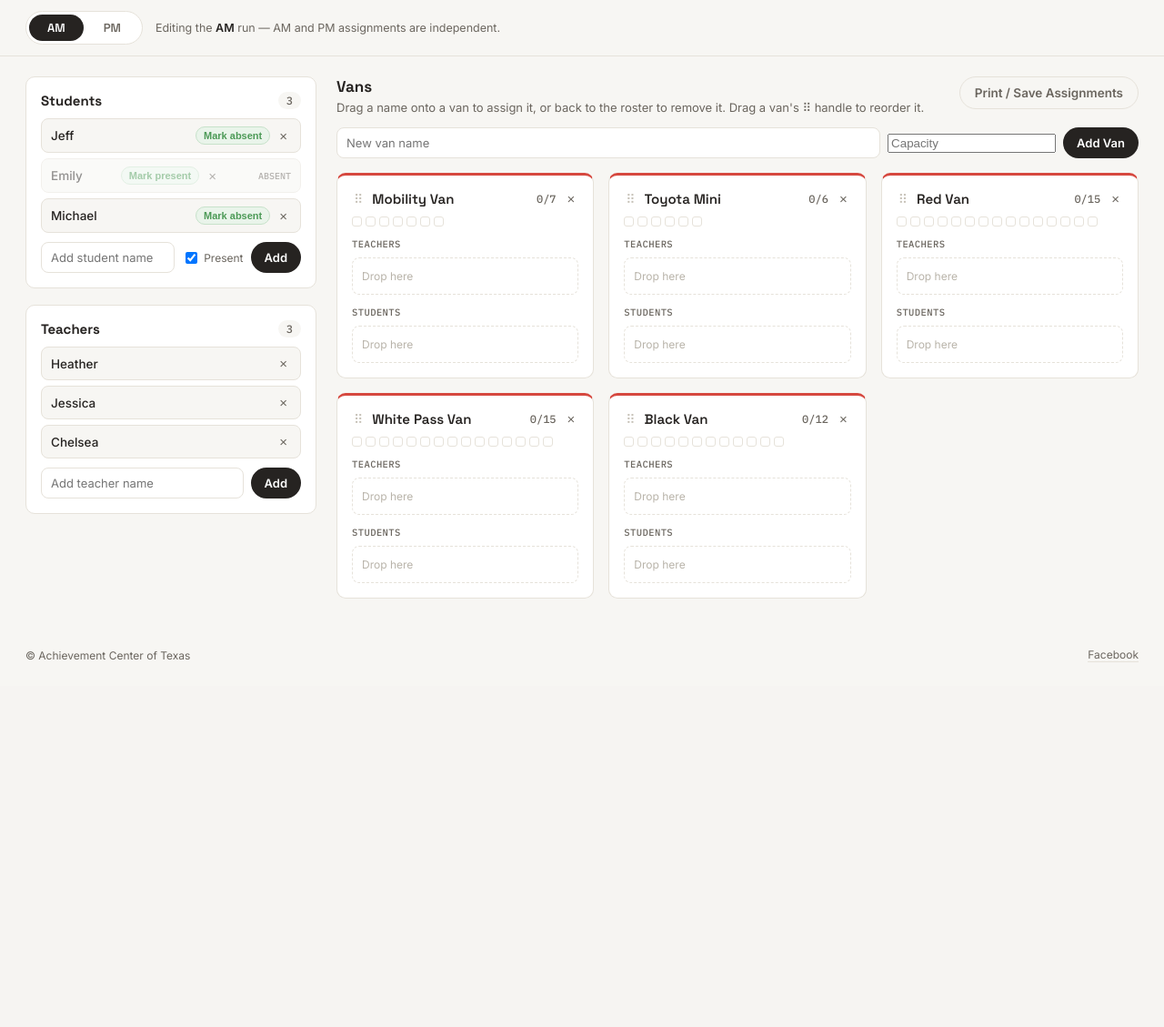
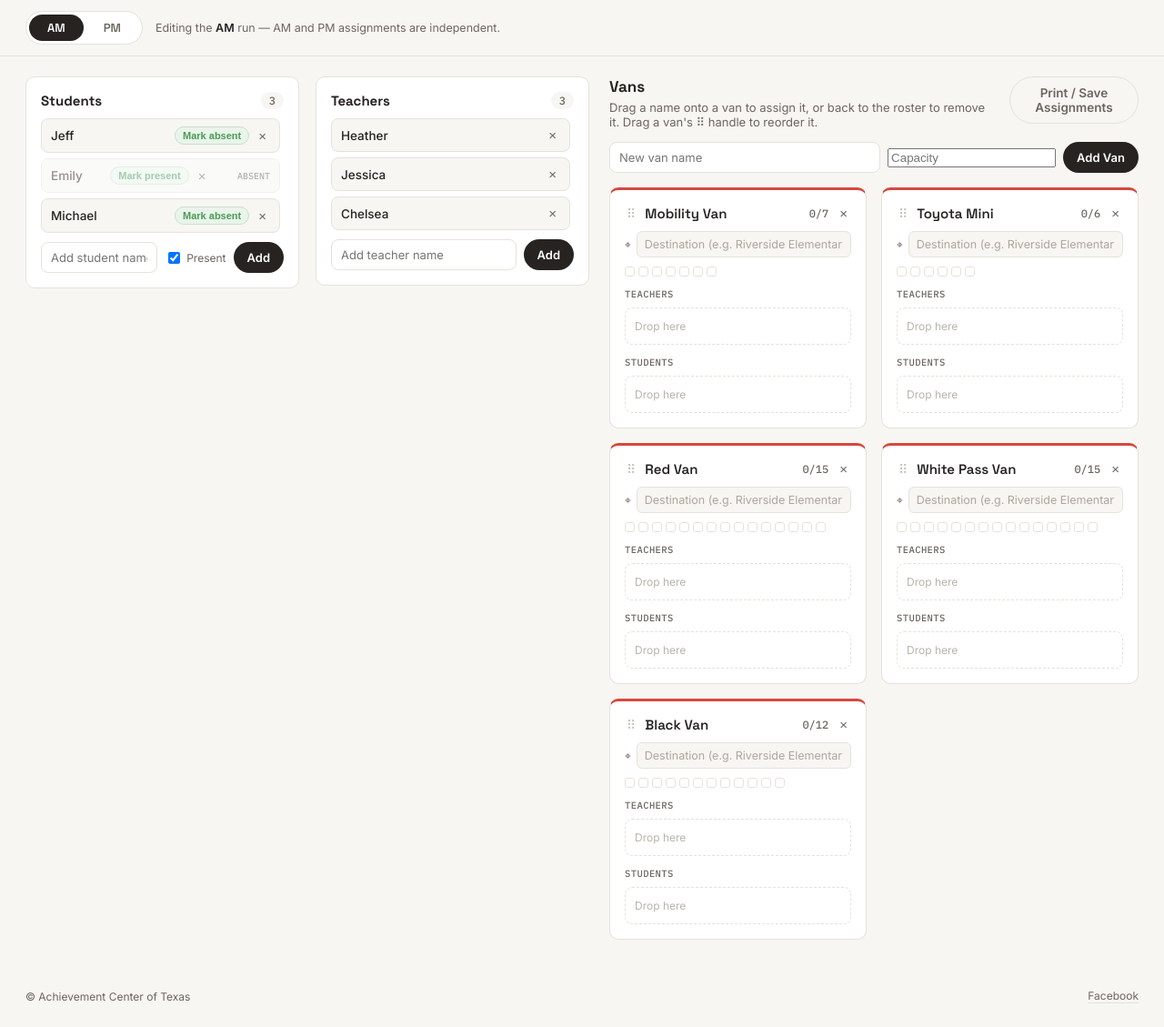
Before and after one commit to drew081705-bit/CompletedACTAppUI, a Flask app: page / in a window 1280 px wide. Shown: the part 73-1202 px from the top of the page at 91% size. Before the commit the page ends 801 px from the top, so only its background shows below. Run offline with Flask 3, Linux system fonts and the light colour scheme; data comes from the database, SQL or seed files in the repository; data that the repository does not hold is empty.

Commit message:
Add van destinations, side-by-side roster, scrollable lists

```diff
--- a/app.py
+++ b/app.py
@@ -29,6 +29,7 @@ class Van(db.Model):
     name = db.Column(db.String(80), unique=True, nullable=False)
     capacity = db.Column(db.Integer, nullable=False)
     order_index = db.Column(db.Integer, nullable=False, default=0)
+    destination = db.Column(db.String(200), nullable=False, default="")
 
 
 class Student(db.Model):
@@ -259,6 +260,15 @@ def reorder_vans(ordered_names):
     db.session.commit()
 
 
+def set_van_destination(van_name, destination):
+    van = Van.query.filter_by(name=van_name).first()
+    if van is None:
+        return f"{van_name} does not exist."
+    van.destination = (destination or "").strip()
+    db.session.commit()
+    return f"Destination for {van_name} updated."
+
+
 # ──────────────────────────────────────────────────────────────
 # STATE SERIALIZATION — always returns BOTH periods at once, so the
 # frontend can switch between AM/PM instantly without a round trip,
@@ -279,6 +289,7 @@ def get_state():
         pm_teachers = [t.name for t in teachers if t.pm_van_id == v.id]
         van_data[v.name] = {
             "capacity": v.capacity,
+            "destination": v.destination or "",
             "am": {
                 "students": am_students,
                 "teachers": am_teachers,
@@ -443,6 +454,13 @@ def api_reorder_vans():
     return jsonify({"message": "Van order updated.", "state": get_state()})
 
 
+@app.route("/api/set_van_destination", methods=["POST"])
+def api_set_van_destination():
+    data = request.get_json()
+    message = set_van_destination(data["name"], data.get("destination", ""))
+    return jsonify({"message": message, "state": get_state()})
+
+
 @app.route("/api/reset", methods=["POST"])
 def api_reset():
     reset_assignments()
--- a/static/script.js
+++ b/static/script.js
@@ -2,6 +2,7 @@ const state = { students: {}, teachers: {}, vans: {} };
 let currentPeriod = 'AM';
 let sortables = [];
 let isDragging = false;
+let isEditingDestination = false;
 let lastStateJSON = null;
 let pollTimer = null;
 const POLL_INTERVAL_MS = 3000;
@@ -218,6 +219,38 @@ function renderUI() {
     header.appendChild(headerRight);
 
     card.appendChild(header);
+
+    const destinationRow = document.createElement('div');
+    destinationRow.className = 'van-card__destination';
+    const destIcon = document.createElement('span');
+    destIcon.className = 'van-card__destination-icon';
+    destIcon.textContent = '⌖';
+    destIcon.title = 'Destination';
+    destinationRow.appendChild(destIcon);
+    const destInput = document.createElement('input');
+    destInput.type = 'text';
+    destInput.placeholder = 'Destination (e.g. Riverside Elementary)';
+    destInput.value = van.destination || '';
+    destInput.autocomplete = 'off';
+    destInput.addEventListener('focus', () => {
+      isEditingDestination = true;
+    });
+    destInput.addEventListener('blur', async () => {
+      isEditingDestination = false;
+      const newValue = destInput.value.trim();
+      if (newValue === (van.destination || '')) return; // unchanged, skip the round trip
+      const res = await api('set_van_destination', { name: vanName, destination: newValue });
+      showMessage(res.message, looksLikeError(res.message));
+      render(res.state);
+    });
+    destInput.addEventListener('keydown', (e) => {
+      if (e.key === 'Enter') {
+        e.preventDefault();
+        destInput.blur();
+      }
+    });
+    destinationRow.appendChild(destInput);
+    card.appendChild(destinationRow);
 
     const strip = document.createElement('div');
     strip.className = 'seat-strip';
@@ -443,7 +476,7 @@ function setSyncStatus(status) {
 }
 
 async function pollState() {
-  if (isDragging) return; // don't yank a list out from under an active drag
+  if (isDragging || isEditingDestination) return; // don't disrupt an active drag or edit
 
   try {
     const newState = await fetchState();
@@ -500,6 +533,9 @@ function buildPeriodSection(periodName, periodKeyName) {
     const periodData = van[periodKeyName];
     html += `<div class="print-van">`;
     html += `<h2>${escapeHtml(vanName)} <span class="print-occ">(${periodData.occupants}/${van.capacity})</span></h2>`;
+    if (van.destination) {
+      html += `<p class="print-destination">Destination: ${escapeHtml(van.destination)}</p>`;
+    }
 
     html += `<h3>Teachers</h3><ul>`;
     html += periodData.teachers.length
--- a/static/style.css
+++ b/static/style.css
@@ -225,17 +225,39 @@ body {
 
 .layout {
   display: grid;
-  grid-template-columns: 320px 1fr;
+  grid-template-columns: 620px 1fr;
   gap: 22px;
   padding: 22px 28px 40px;
   align-items: start;
 }
 
-@media (max-width: 860px) {
+@media (max-width: 1080px) {
   .layout { grid-template-columns: 1fr; }
 }
 
-/* ── Panels (roster) ── */
+/* ── Panels (roster) ──
+   Students and teachers sit side by side, not stacked, so a long student
+   list never pushes the teacher panel out of view underneath it. */
+
+.roster {
+  display: flex;
+  align-items: flex-start;
+  gap: 18px;
+}
+
+.roster__panel {
+  flex: 1 1 0;
+  min-width: 240px;
+}
+
+@media (max-width: 640px) {
+  .roster {
+    flex-direction: column;
+  }
+  .roster__panel {
+    width: 100%;
+  }
+}
 
 .panel {
   background: var(--card);
@@ -275,6 +297,26 @@ body {
   display: flex;
   flex-direction: column;
   gap: 6px;
+}
+
+/* Roster lists scroll internally past a certain length, instead of
+   stretching the panel (and the whole page) taller and taller. */
+.chip-list--scroll {
+  max-height: 360px;
+  overflow-y: auto;
+  padding-right: 4px;
+  scrollbar-width: thin;
+  scrollbar-color: var(--border) transparent;
+}
+.chip-list--scroll::-webkit-scrollbar {
+  width: 7px;
+}
+.chip-list--scroll::-webkit-scrollbar-track {
+  background: transparent;
+}
+.chip-list--scroll::-webkit-scrollbar-thumb {
+  background: var(--border);
+  border-radius: 999px;
 }
 
 .chip {
@@ -506,12 +548,26 @@ body {
   margin: 0;
   padding: 0;
   min-height: 40px;
+  max-height: 220px;
+  overflow-y: auto;
   border: 1.5px dashed var(--border);
   border-radius: 8px;
   padding: 6px;
   display: flex;
   flex-direction: column;
   gap: 6px;
+  scrollbar-width: thin;
+  scrollbar-color: var(--border) transparent;
+}
+.van-card__dropzone::-webkit-scrollbar {
+  width: 7px;
+}
+.van-card__dropzone::-webkit-scrollbar-track {
+  background: transparent;
+}
+.van-card__dropzone::-webkit-scrollbar-thumb {
+  background: var(--border);
+  border-radius: 999px;
 }
 .van-card__dropzone:empty::before {
   content: "Drop here";
@@ -519,6 +575,38 @@ body {
   color: #B9B4AA;
   padding: 6px 4px;
   display: block;
+}
+
+/* ── Van destination ── */
+
+.van-card__destination {
+  display: flex;
+  align-items: center;
+  gap: 6px;
+}
+.van-card__destination-icon {
+  color: var(--ink-soft);
+  font-size: 12px;
+  flex-shrink: 0;
+}
+.van-card__destination input {
+  flex: 1;
+  min-width: 0;
+  padding: 6px 8px;
+  border: 1px solid var(--border);
+  border-radius: 6px;
+  font-family: var(--font-body);
+  font-size: 12.5px;
+  background: var(--bg);
+  color: var(--ink);
+}
+.van-card__destination input::placeholder {
+  color: #ACA79C;
+}
+.van-card__destination input:focus {
+  outline: none;
+  border-color: var(--gold);
+  background: #fff;
 }
 
 /* ── Footer ── */
@@ -593,6 +681,13 @@ body {
   color: #555;
 }
 
+.print-report .print-destination {
+  font-size: 12.5px;
+  color: #444;
+  margin: -2px 0 8px;
+  font-style: italic;
+}
+
 .print-report h3 {
   font-family: var(--font-mono);
   text-transform: uppercase;
--- a/templates/index.html
+++ b/templates/index.html
@@ -43,12 +43,12 @@
 
   <!-- ROSTER -->
   <section class="roster">
-    <div class="panel">
+    <div class="panel roster__panel">
       <div class="panel__header">
         <h2>Students</h2>
         <span class="panel__count" id="studentCount">0</span>
       </div>
-      <ul id="roster-students-list" class="chip-list" data-context="roster" data-type="student"></ul>
+      <ul id="roster-students-list" class="chip-list chip-list--scroll" data-context="roster" data-type="student"></ul>
       <form id="addStudentForm" class="inline-form">
         <input type="text" id="studentNameInput" placeholder="Add student name" autocomplete="off">
         <label class="check">
@@ -58,12 +58,12 @@
       </form>
     </div>
 
-    <div class="panel">
+    <div class="panel roster__panel">
       <div class="panel__header">
         <h2>Teachers</h2>
         <span class="panel__count" id="teacherCount">0</span>
       </div>
-      <ul id="roster-teachers-list" class="chip-list" data-context="roster" data-type="teacher"></ul>
+      <ul id="roster-teachers-list" class="chip-list chip-list--scroll" data-context="roster" data-type="teacher"></ul>
       <form id="addTeacherForm" class="inline-form">
         <input type="text" id="teacherNameInput" placeholder="Add teacher name" autocomplete="off">
         <button type="submit" class="btn btn--small">Add</button>
```
Also changed, not shown: migrate_add_destination.py (added, +34 -0 lines), static/images/logo.png.
